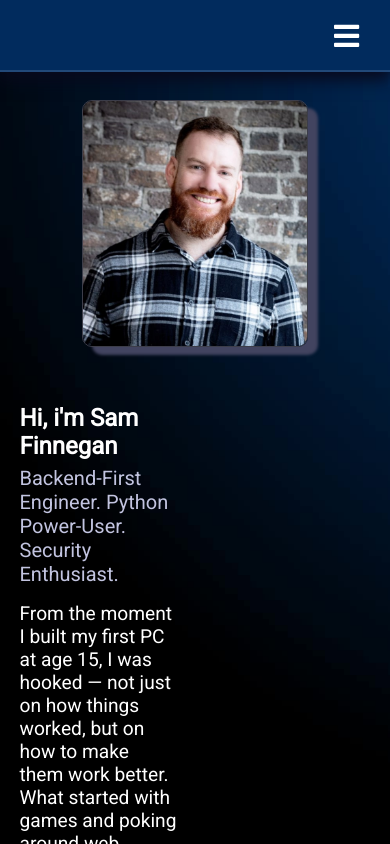
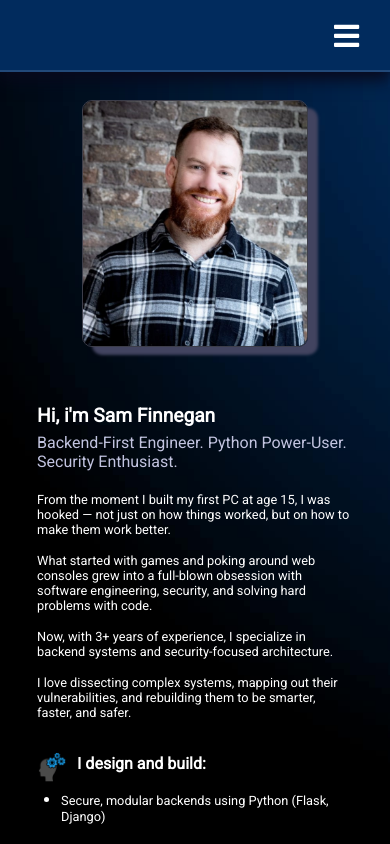
Before and after one commit to SamLinoFinnegan/Portfolio-website, a React (Create React App) app: page /about in a window 390 px wide. Built offline with nearby package versions, Linux system fonts and the light colour scheme.

Commit message:
changed about me

```diff
--- a/src/components/About/About.module.css
+++ b/src/components/About/About.module.css
@@ -74,7 +74,7 @@
   }
 @media screen and (max-width: 760px){
 
-    .aboutSamContainer, .midText, .about,.samImg,  .samText{
+    .aboutSamContainer, .about,.samImg,  .samText{
         all: unset;
     }
     .about{
@@ -96,12 +96,25 @@
     .samImg img{
         width: 14em;
     }
-    .samText p{
-        font-size: 1.2em;
+  .samTextHeader h3,.samTextUL h3  {
+    margin-bottom: 0.3rem;
+    font-size: 1rem;
+  }
+    .samText p, ul li p{
+        font-size: 0.8em;
         color: white;
         font-family: 'Roboto', sans-serif;
+        margin-bottom: 1rem;
 
     }
+    .samTextCont{
+      width: 90%;
+      margin: auto;
+    }
+    .samTextHeader h1 {
+    font-size: 1.2rem;
+    margin-bottom: 6px;
+  }
 
 
 
```
